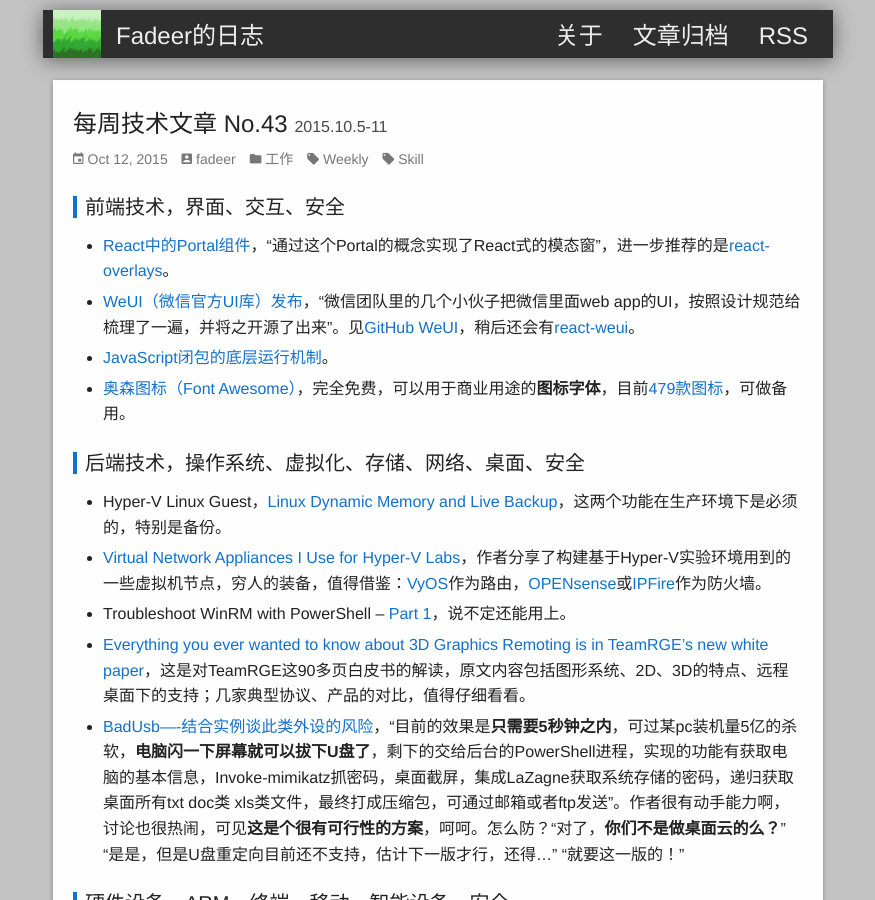
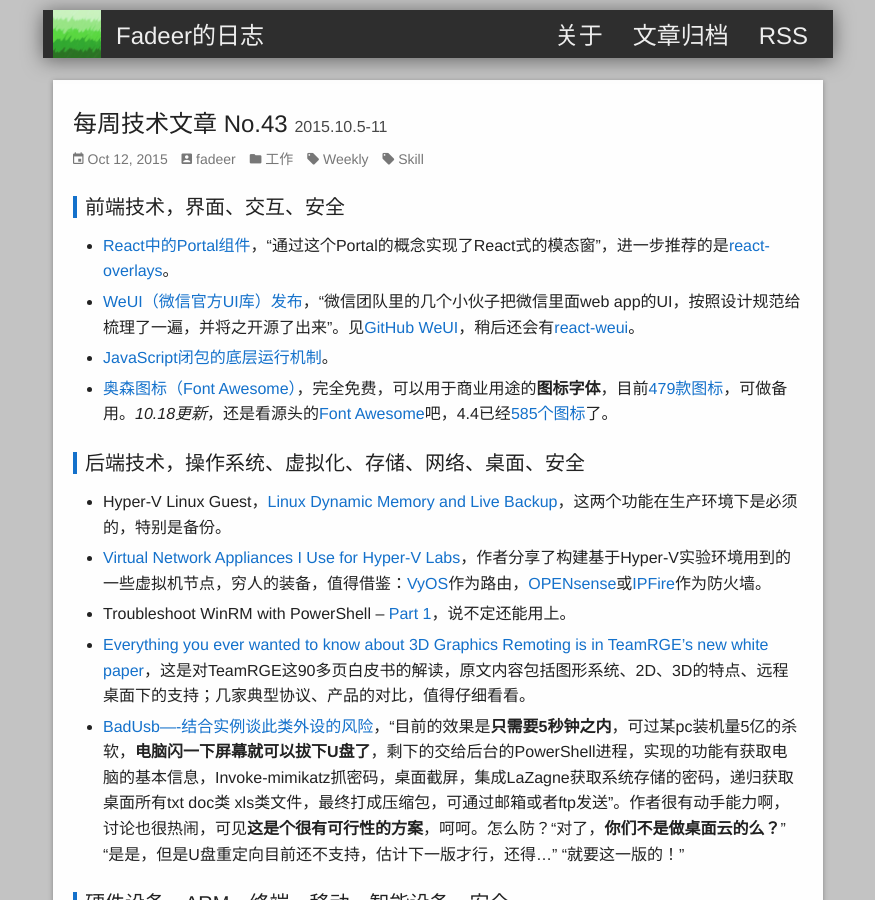
Before and after one commit to fadeer/fadeer.github.io, a Jekyll site: the page built from _posts/weekly/2015-10-12-weekly-43.markdown, in a window 1280 px wide and 900 px high. Shown: the whole window, without its empty margins (202-1077 px from the left). Built offline with Jekyll 4.4.1, drawn with Linux system fonts in a browser that asks for light colours.

Commit message:
update post

```diff
--- a/_posts/weekly/2015-10-12-weekly-43.markdown
+++ b/_posts/weekly/2015-10-12-weekly-43.markdown
@@ -13,7 +13,7 @@
 * [React中的Portal组件](http://segmentfault.com/a/1190000003821401)，“通过这个Portal的概念实现了React式的模态窗”，进一步推荐的是[react-overlays](https://github.com/react-bootstrap/react-overlays)。
 * [WeUI（微信官方UI库）发布](http://www.qianduan.net/weui-released-wechat-official-ui-library/)，“微信团队里的几个小伙子把微信里面web app的UI，按照设计规范给梳理了一遍，并将之开源了出来”。见[GitHub WeUI](https://github.com/weui/weui)，稍后还会有[react-weui](https://github.com/weui/react-weui)。
 * [JavaScript闭包的底层运行机制](http://blog.leapoahead.com/2015/09/15/js-closure/)。
-* [奥森图标（Font Awesome）](http://www.thinkcmf.com/font/index.html)，完全免费，可以用于商业用途的**图标字体**，目前[479款图标](http://www.thinkcmf.com/font/icons)，可做备用。
+* [奥森图标（Font Awesome）](http://www.thinkcmf.com/font/index.html)，完全免费，可以用于商业用途的**图标字体**，目前[479款图标](http://www.thinkcmf.com/font/icons)，可做备用。*10.18更新*，还是看源头的[Font Awesome](http://fortawesome.github.io/Font-Awesome/)吧，4.4已经[585个图标](http://fortawesome.github.io/Font-Awesome/icons/)了。
 
 后端技术，操作系统、虚拟化、存储、网络、桌面、安全
 ----
```
